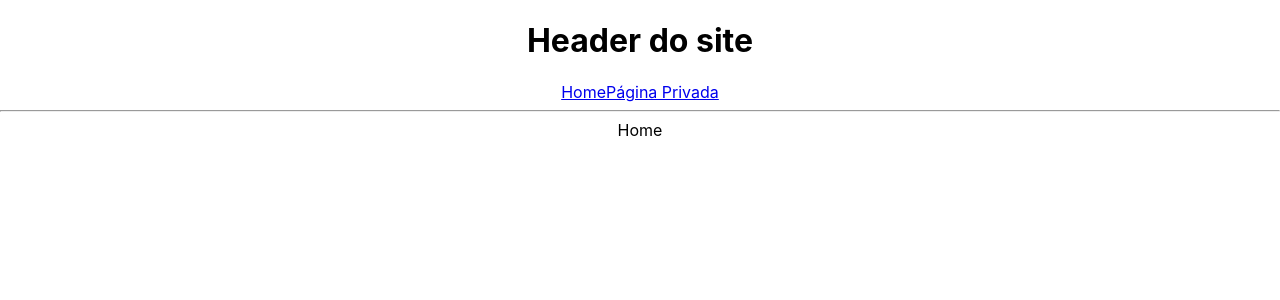
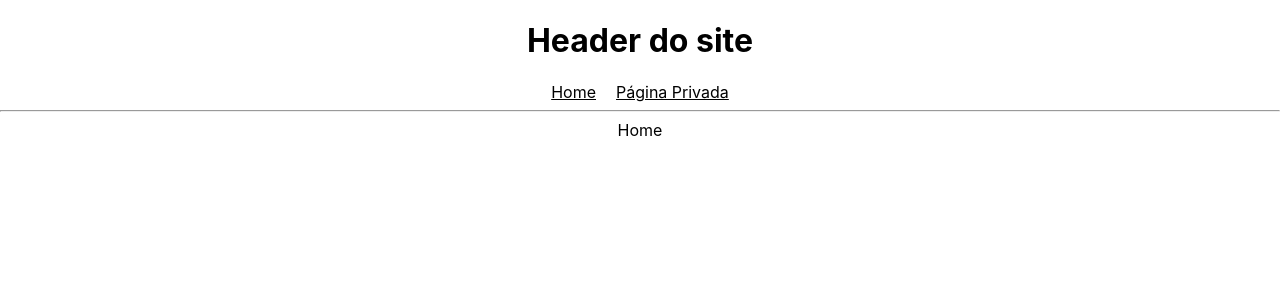
Before and after one commit to luizcalaca/react-router-login-context-api, a React (Create React App) app: page / in a window 1280 px wide. Shown: the top 300 px of the page. Built offline with nearby package versions, Linux system fonts and the light colour scheme.

Commit message:
style: menu styled

```diff
--- a/src/App.css
+++ b/src/App.css
@@ -2,37 +2,12 @@
   text-align: center;
 }
 
-.App-logo {
-  height: 40vmin;
-  pointer-events: none;
+nav a {
+  color: #000;
+  display: inline-block;
+  margin: 0 10px;
 }
 
-@media (prefers-reduced-motion: no-preference) {
-  .App-logo {
-    animation: App-logo-spin infinite 20s linear;
-  }
+nav a:hover{
+  text-decoration: none;
 }
-
-.App-header {
-  background-color: #282c34;
-  min-height: 100vh;
-  display: flex;
-  flex-direction: column;
-  align-items: center;
-  justify-content: center;
-  font-size: calc(10px + 2vmin);
-  color: white;
-}
-
-.App-link {
-  color: #61dafb;
-}
-
-@keyframes App-logo-spin {
-  from {
-    transform: rotate(0deg);
-  }
-  to {
-    transform: rotate(360deg);
-  }
-}
```
